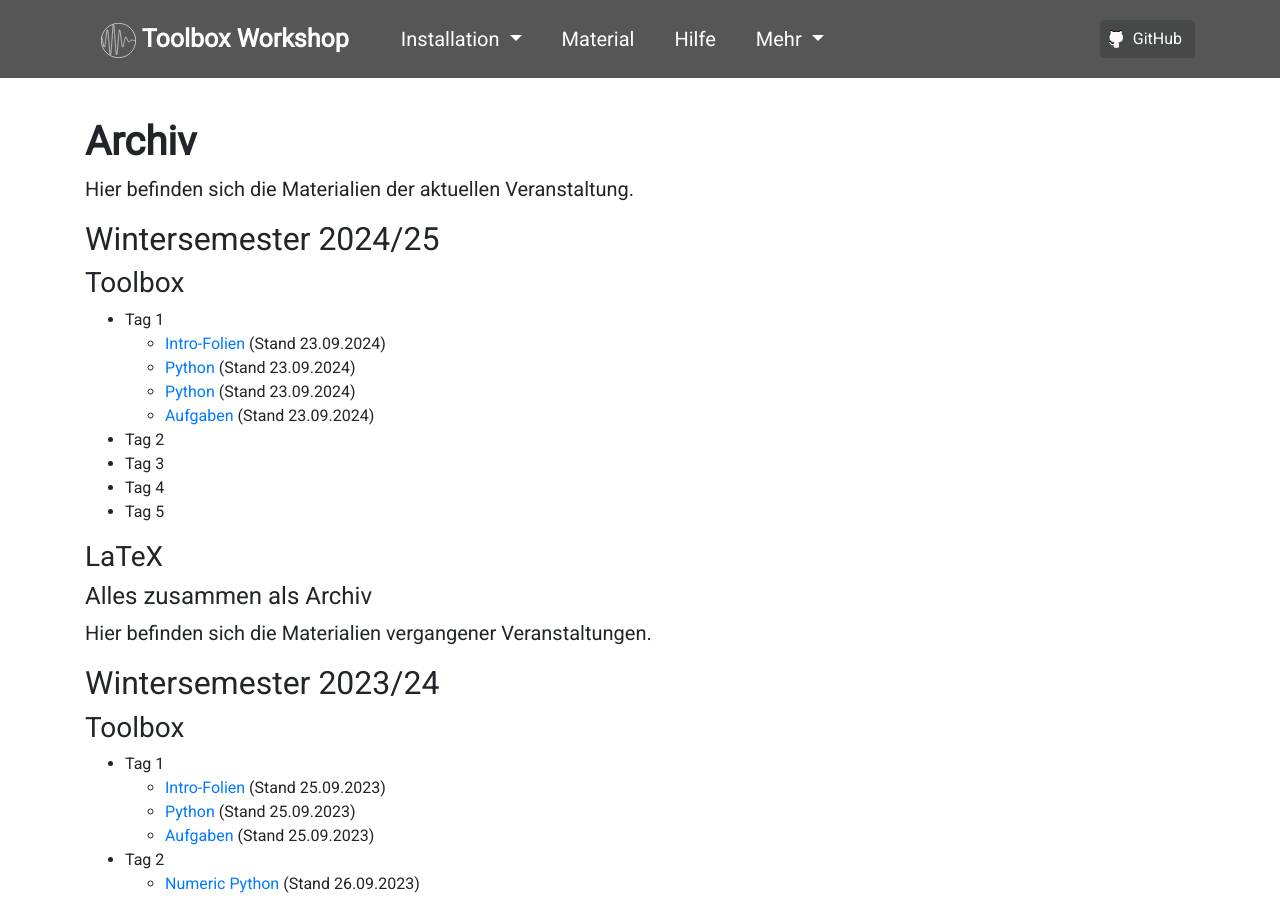
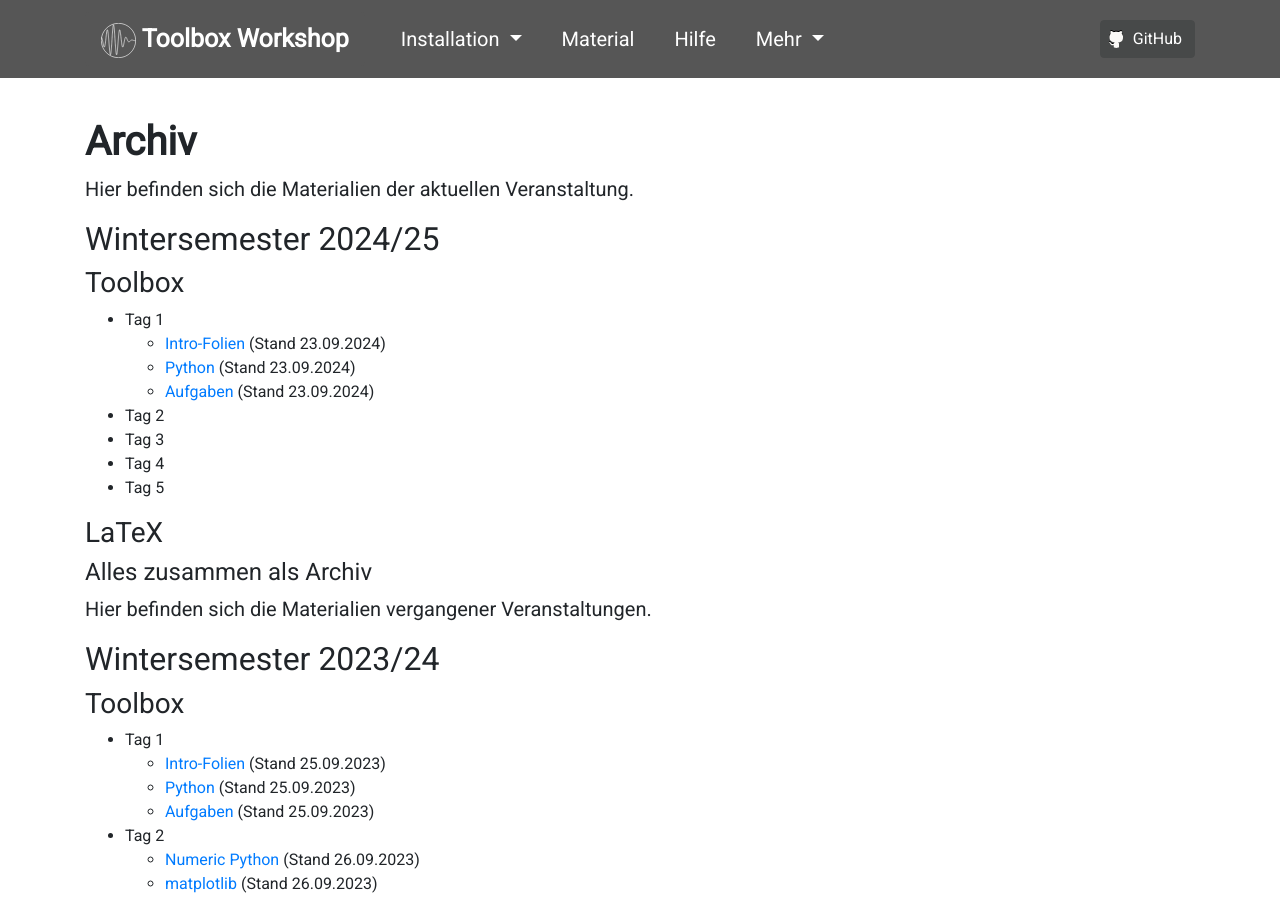
Before and after one commit to pep-dortmund/homepage-toolbox, a Jekyll site: the page built from archive.md, in a window 1280 px wide and 900 px high. Built offline with Jekyll 4.4.1, drawn with Linux system fonts in a browser that asks for light colours; nearby versions of some CDN libraries.

Commit message:
Update archive.md

```diff
--- a/archive.md
+++ b/archive.md
@@ -14,7 +14,6 @@ description: Hier befinden sich die Materialien vergangener Veranstaltungen.
 - Tag 1
     - [Intro-Folien](/files/archive/current/intro.pdf){:target="_blank"} (Stand 23.09.2024)
     - [Python](/files/archive/current/python.html){:target="_blank"} (Stand 23.09.2024)
-    - [Python](/files/archive/current/python.ipynb){:target="_blank"} (Stand 23.09.2024)
     - [Aufgaben](/files/archive/current/exercises-toolbox-1.zip) (Stand 23.09.2024)
 - Tag 2
     <!-- - [Numeric Python](/files/archive/current/numeric-python.html){:target="_blank"} (Stand 26.09.2024) -->
```
